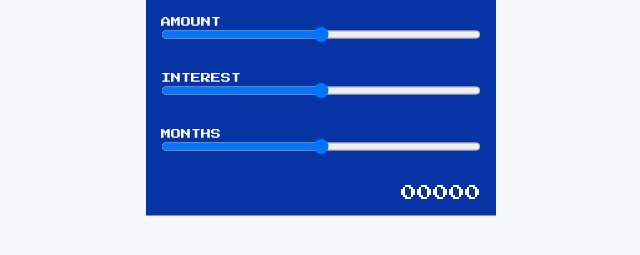
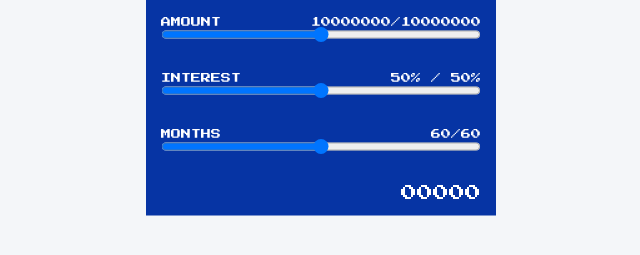
Before and after one commit to balajisr/emi-calculator, a plain HTML site: page index.html in a window 1280 px wide. Shown: the part 151-406 px from the top of the page, without its empty margins (319-959 px from the left). Drawn offline with Linux system fonts and the light colour scheme.

Commit message:
fixed design

```diff
--- a/index.html
+++ b/index.html
@@ -14,16 +14,25 @@
     <div class="container">
         <div class="heading">EMI CALCULATOR</div>
         <div class="range-container">
-            <div class="range-head">AMOUNT</div>
+            <div class="range-head">
+                <div class="range-left">AMOUNT</div>
+                <div class="range-right">10000000/10000000</div>
+            </div>
             <input type="range" class="slider" min="0" max="10000000">
             <div class="range-values"></div>
         </div>
         <div class="range-container">
-            <div class="range-head">INTEREST</div>
+            <div class="range-head">
+                <div class="range-left">INTEREST</div>
+                <div class="range-right">50% / 50%</div>
+            </div>
             <input type="range" class="slider" min="0" max="50">
         </div>
         <div class="range-container">
-            <div class="range-head">MONTHS</div>
+            <div class="range-head">
+                <div class="range-left">MONTHS</div>
+                <div class="range-right">60/60</div>
+            </div>
             <input type="range" class="slider" min="0" max="60">
         </div>
         <div class="result">00000</div>
--- a/main.css
+++ b/main.css
@@ -40,6 +40,24 @@ body {
 
 .range-head {
     font-size: 10px;
+    width: 100%;
+    display: block;
+}
+
+.range-left,
+.range-right {
+    display: inline-block;
+    vertical-align: top;
+}
+
+.range-left {
+    width: 30%;
+    margin-right: -10px;
+}
+
+.range-right {
+    width: 70%;
+    text-align: right;
 }
 
 .slider {
```
Also changed, not shown: main.js (added).
